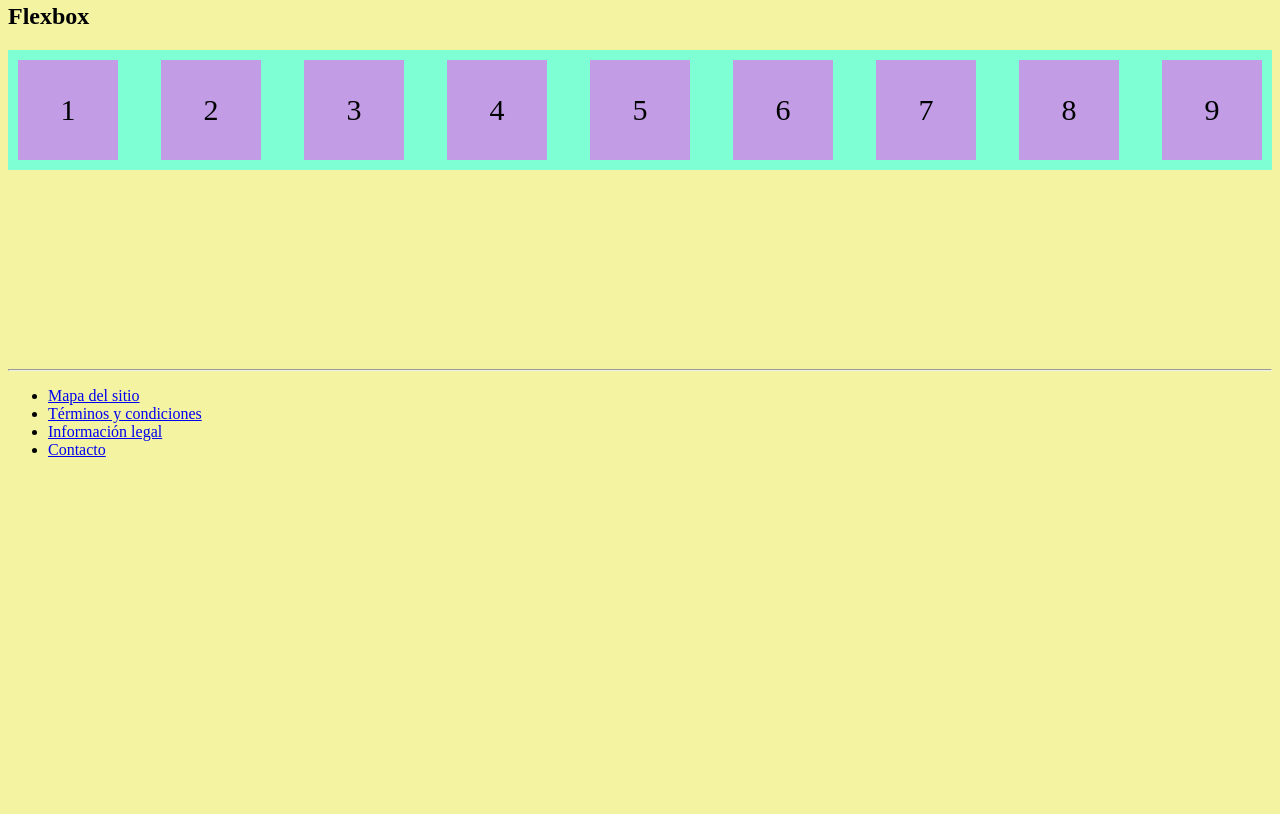
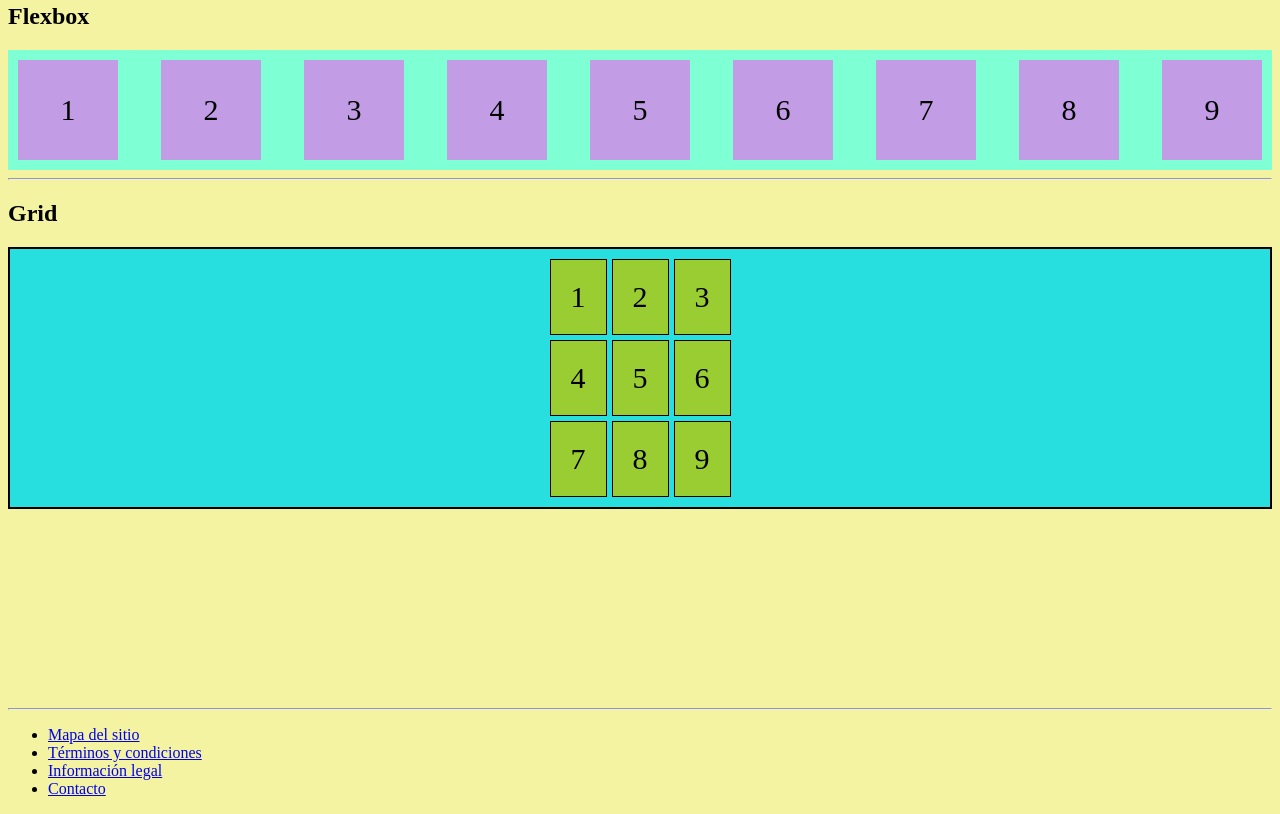
Before and after one commit to federicosuarez7/digital-house, a plain HTML site: page Professional Developer/Proyecto/index.html in a window 1280 px wide. Shown: the part 6870-7684 px from the top of the page. Before the commit the page ends 7345 px from the top, so only its background shows below. Drawn offline with Linux system fonts and the light colour scheme; a web font is replaced by a local one.

Commit message:
Grid (CSS3)

```diff
--- a/Professional Developer/Proyecto/estilos.css
+++ b/Professional Developer/Proyecto/estilos.css
@@ -322,6 +322,38 @@ p.pseudoelem::first-line{
     font-size: 30px;
     margin: 10px;
 }
+/* Grid */
+.grid-container{
+    display: grid;
+    /* Creamos las columnas */
+    grid-template-columns: auto auto auto;
+    background-color: rgb(40, 223, 223);
+    border: 2px solid black;
+    padding: 10px;
+    /* Espacio entre filas y columnas */
+    gap: 5px;
+    justify-content: center;
+
+}
+
+.grid-item{
+    background-color: yellowgreen;
+    border: 1px solid black;
+    padding: 20px;
+    font-size: 30px;
+    text-align: center;
+
+}
+/*
+.item1{
+    grid-column-start: 1;
+    grid-column-end: 3;
+
+    grid-row-start: 1;
+    grid-row-end:3 ;
+} */
+
+
 /* Footer */
 .footer{
     margin-top: 199px;
--- a/Professional Developer/Proyecto/index.html
+++ b/Professional Developer/Proyecto/index.html
@@ -412,6 +412,22 @@
             <div>9</div>
         </div>
     </section>
+    <!-- Grid -->
+    <hr>
+    <section>
+        <h2>Grid</h2>
+        <div class="grid-container">
+            <div class="grid-item item1">1</div>
+            <div class="grid-item">2</div>
+            <div class="grid-item">3</div>
+            <div class="grid-item">4</div>
+            <div class="grid-item">5</div>
+            <div class="grid-item">6</div>
+            <div class="grid-item">7</div>
+            <div class="grid-item">8</div>
+            <div class="grid-item">9</div>
+        </div>
+    </section>
     <hr class="footer">
     <footer>
         <nav>
```
